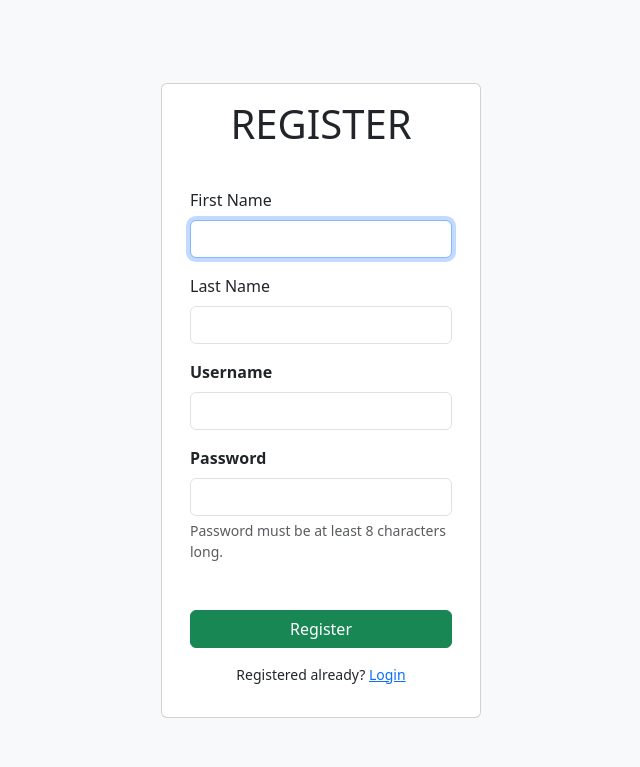
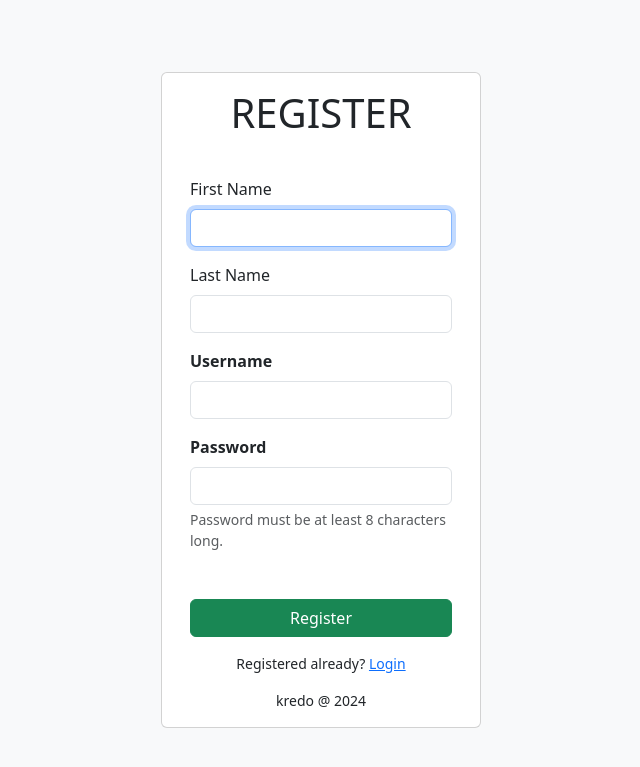
Before and after one commit to FuShiba/the_company, a PHP site: page /register.php in a window 1280 px wide. Shown: the top 767 px of the page, without its empty margins (319-959 px from the left). Run offline with PHP 8.4, Linux system fonts and the light colour scheme.

Commit message:
register.php has been modified

```diff
--- a/views/register.php
+++ b/views/register.php
@@ -46,6 +46,7 @@
 
                     </form>
                     <p class="text-center mt-3 small">Registered already? <a href="../views"> Login</a></p>
+                    <div class="text-center mt-3 small">kredo @ 2024</div>
                 </div>
             </div>
         </div>
```
